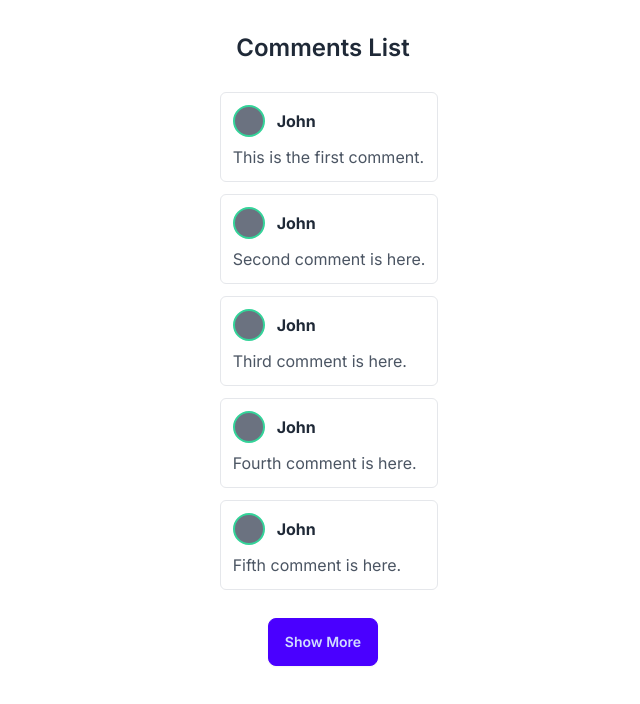
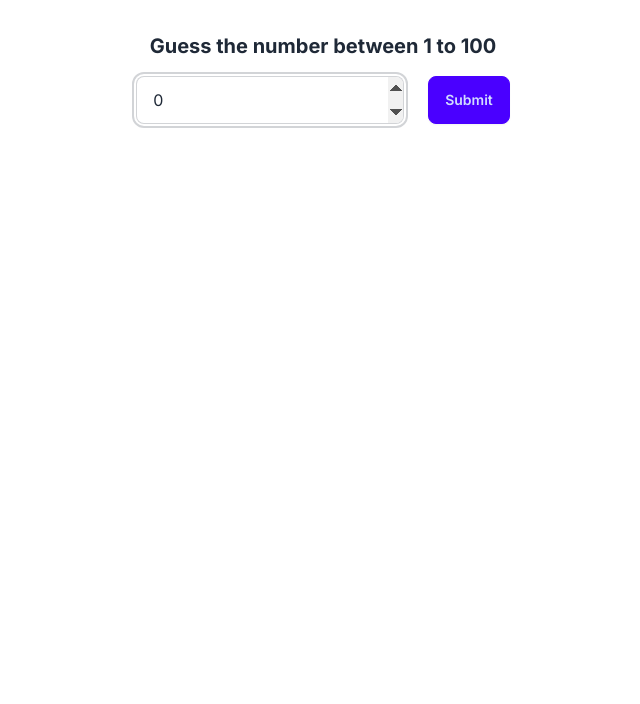
Before and after one commit to homayunmmdy/Testify, a Next.js app: page / in a window 1280 px wide. Shown: the top 704 px of the page, without its empty margins (317-957 px from the left). Built offline with nearby package versions, Linux system fonts and the light colour scheme.

Commit message:
Create GuessNumber with test case

```diff
--- a/src/app/page.tsx
+++ b/src/app/page.tsx
@@ -3,13 +3,14 @@ import CommentsList from '@/components/CommentsList'
 import Counter from '@/components/Counter'
 import Form from '@/components/Form'
 import Greet from '@/components/Greet'
+import GuessNumber from '@/components/GuessNumber'
 import Tooltip from '@/components/Tooltip'
 import React from 'react'
 
 const Home = () => {
   return (
     <div>
-        <CommentsList />
+        <GuessNumber />
     </div>
   )
 }
--- /dev/null
+++ b/src/components/GuessNumber.tsx
@@ -0,0 +1,82 @@
+"use client";
+import React, { useState } from "react";
+import toast, { Toaster } from "react-hot-toast";
+
+const GuessNumber = () => {
+  const [randomNumber, setRandomNumber] = useState(generateRandomNumber);
+  const [guess, setGuess] = useState<number>(0);
+  const [gameOver, setGameOver] = useState(false);
+  const [attempts, setAttempts] = useState(0);
+  function generateRandomNumber() {
+    return Math.floor(Math.random() * 100);
+  }
+
+  const handleGuess = () => {
+    if (gameOver) return;
+    if (!guess) {
+      toast.error("please enter valid number");
+    }
+
+    if (guess == randomNumber) {
+      toast.success("Congratulation ons! You guessed the number!");
+      setGameOver(true);
+    } else if (guess < randomNumber) {
+      toast.error("The number is greater than your guess");
+    } else {
+      toast.error("The number is smaller than your guess");
+    }
+
+    setAttempts(attempts + 1);
+    if (attempts + 1 >= 3 && guess !== randomNumber) {
+      toast.error(
+        `Game Over! The was ${randomNumber}. Click 'Start Over' to try again`
+      );
+      setGameOver(true);
+    }
+  };
+
+  const handleStartOver = () => {
+    setRandomNumber(generateRandomNumber());
+    setGuess(0);
+    setAttempts(0);
+    setGameOver(false);
+  };
+
+  return (
+    <>
+      <Toaster />
+      <h1 className="font-bold text-xl text-center mb-4">
+        Guess the number between 1 to 100
+      </h1>
+      <div className="flex justify-center gap-6 mb-2">
+        <input
+          type="number"
+          value={guess}
+          onChange={(e) => setGuess(e.target.value as any)}
+          placeholder="Enter your guess"
+          className="input input-bordered"
+          autoFocus
+          disabled={gameOver}
+        />
+        <button
+          className="btn btn-primary"
+          disabled={gameOver}
+          type="submit"
+          onClick={handleGuess}
+        >
+          Submit
+        </button>
+      </div>
+      {gameOver && (
+        <button
+          className="btn btn-accent text-center mx-auto flex"
+          onClick={handleStartOver}
+        >
+          Start Over
+        </button>
+      )}
+    </>
+  );
+};
+
+export default GuessNumber;
```
Also changed, not shown: 2 other files (tests, documents, lock files or other folders).
